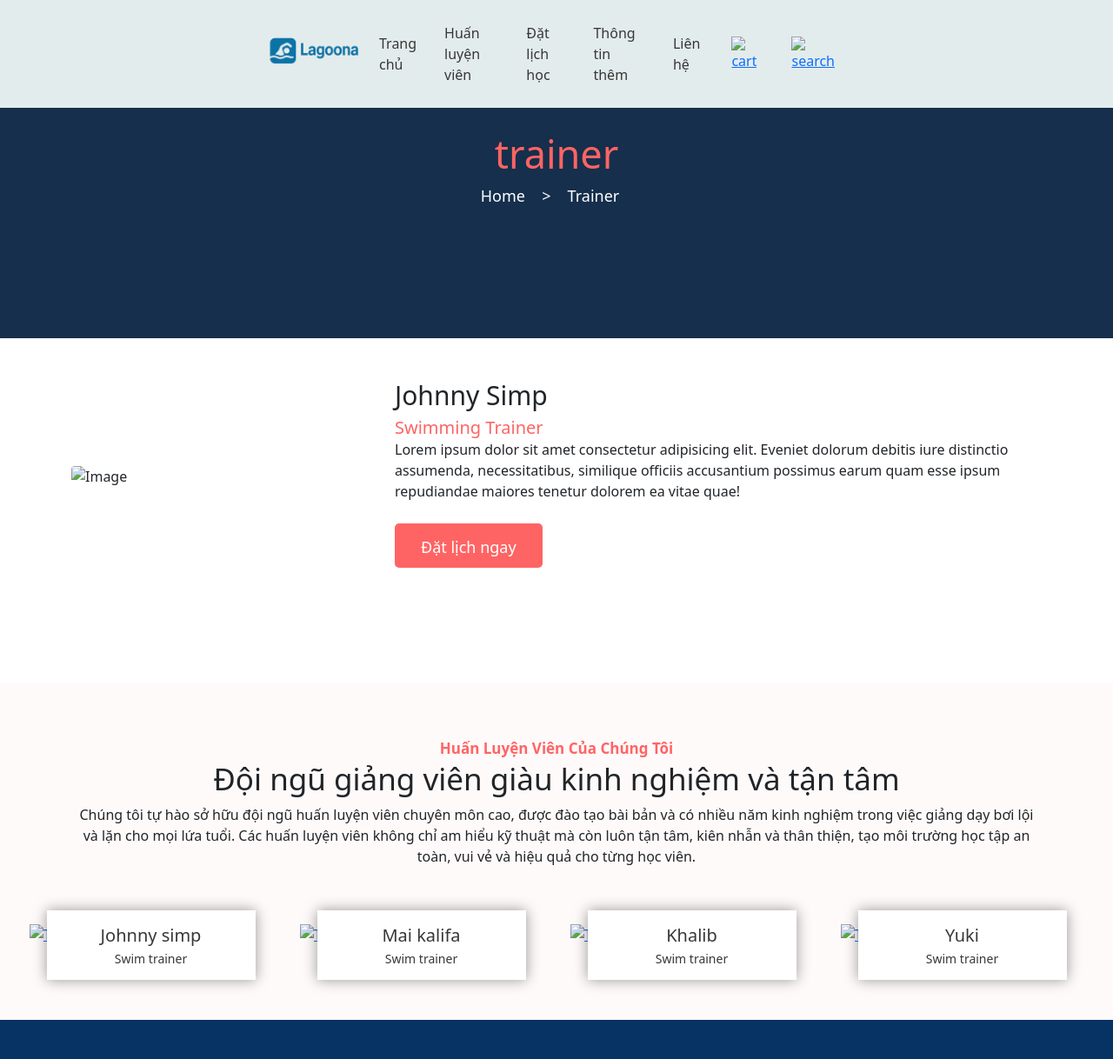
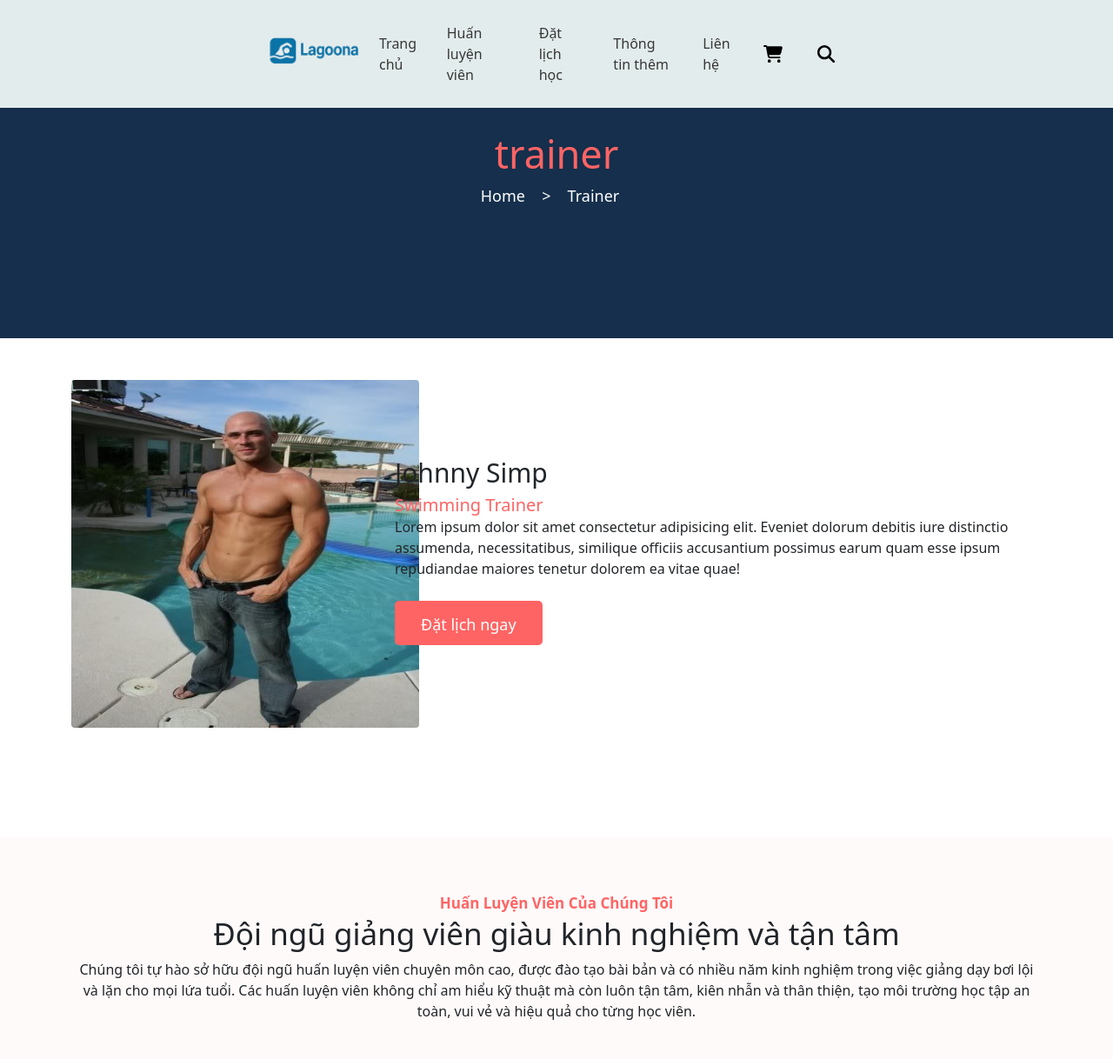
Before and after one commit to niendzvdtg01/swimmningcoach, a plain HTML site: page templates/trainer.html in a window 1280 px wide. Shown: the top 1218 px of the page at 87% size. Drawn offline with nearby package versions, Linux system fonts and the light colour scheme; the site is published under a folder, as on GitHub Pages, so addresses that start at the root find nothing.

Commit message:
fix vercel

```diff
--- a/templates/trainer.html
+++ b/templates/trainer.html
@@ -39,8 +39,8 @@
                 <nav><a href="#">Liên hệ</a></nav>
             </div>
             <div class="nav-services">
-                <a href="#"><img src="/static/img/cart.svg" alt="cart"></a>
-                <a href="#"><img src="/static/img/search.svg" alt="search" onclick="search()"></a>
+                <a href="#"><img src="../static/img/cart.svg" alt="cart"></a>
+                <a href="#"><img src="../static/img/search.svg" alt="search" onclick="search()"></a>
             </div>
         </div>
     </header>
@@ -70,7 +70,7 @@
                 <div class="d-flex justify-content-center align-items-center">
                     <div class="col-lg-4">
                         <div class="instructor-img">
-                            <img src="/static/img/coach1.jpg" alt="Image">
+                            <img src="../static/img/coach1.jpg" alt="Image">
                         </div>
                     </div>
                     <div class="col-lg-8">
@@ -108,7 +108,7 @@
                     <div class="col-lg-3 col-sm-6 m-3">
                         <div class="trainer-card">
                             <a href="#">
-                                <img src="/static/img/coach1.jpg" alt="Trainer-img">
+                                <img src="../static/img/coach1.jpg" alt="Trainer-img">
                             </a>
                             <div class="trainer-content">
                                 <a href="#">
@@ -121,7 +121,7 @@
                     <div class="col-lg-3 col-sm-6 m-3">
                         <div class="trainer-card">
                             <a href="#">
-                                <img src="/static/img/coach2.jpg" alt="Trainer-img">
+                                <img src="../static/img/coach2.jpg" alt="Trainer-img">
                             </a>
                             <div class="trainer-content">
                                 <a href="#">
@@ -134,7 +134,7 @@
                     <div class="col-lg-3 col-sm-6 m-3">
                         <div class="trainer-card">
                             <a href="#">
-                                <img src="/static/img/coach3.jpg" alt="Trainer-img">
+                                <img src="../static/img/coach3.jpg" alt="Trainer-img">
                             </a>
                             <div class="trainer-content">
                                 <a href="#">
@@ -147,7 +147,7 @@
                     <div class="col-lg-3 col-sm-6 m-3">
                         <div class="trainer-card">
                             <a href="#">
-                                <img src="/static/img/coach4.webp" alt="Trainer-img" style="object-fit: cover;">
+                                <img src="../static/img/coach4.webp" alt="Trainer-img" style="object-fit: cover;">
                             </a>
                             <div class="trainer-content">
                                 <a href="#">
```
Also changed, not shown: templates/settime.html (+4 -4 lines), vercel.json (added).
